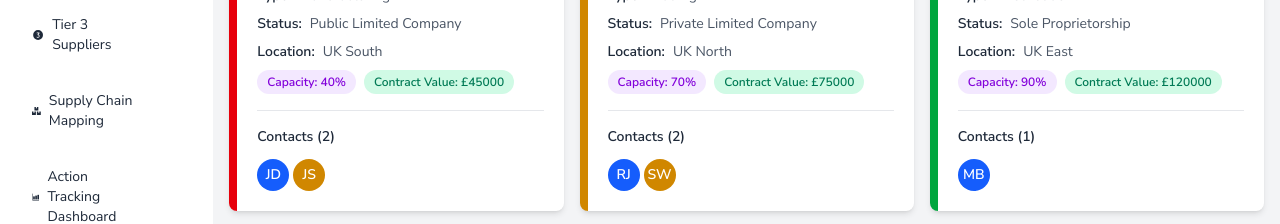
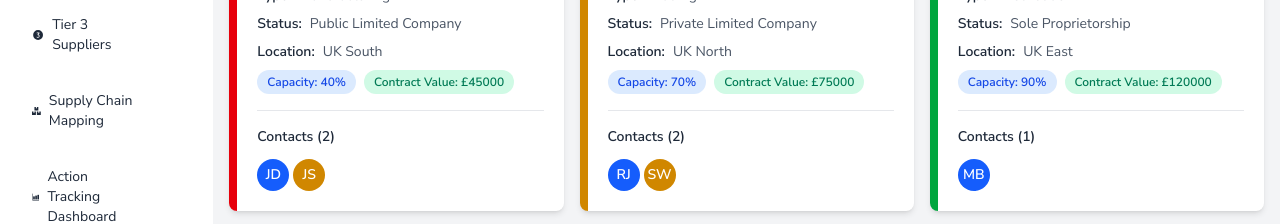
Before and after one commit to zunairah-khan/supplier-intelligence-tool, a React (Vite) app in the folder client/: page /suppliers in a window 1280 px wide. Shown: the part 405-629 px from the top of the page. Built offline with nearby package versions, Linux system fonts and the light colour scheme.

Commit message:
small styling updates

```diff
--- a/client/src/components/SupplierCard.jsx
+++ b/client/src/components/SupplierCard.jsx
@@ -66,7 +66,7 @@ const SupplierCard = ({ supplier }) => {
 
           <div className="flex flex-wrap gap-2 justify-start">
               {supplier.capacity && (
-                <span className="bg-purple-100 text-purple-700 text-xs font-semibold px-2.5 py-1 rounded-full">
+                <span className="bg-blue-100 text-blue-700 text-xs font-semibold px-2.5 py-1 rounded-full">
                   Capacity: {(supplier.capacity * 100).toFixed(0)}%
                 </span>
               )}
--- a/client/src/pages/SupplierDetails.jsx
+++ b/client/src/pages/SupplierDetails.jsx
@@ -48,7 +48,7 @@ const SupplierDetails = () => {
         <Button
             onClick={()=> navigate(-1)}
             label=""
-            icon={<IoChevronBackCircle className="text-3xl text-gray-700 hover:text-gray-600" />}
+            icon={<IoChevronBackCircle className="text-3xl text-gray-700 hover:text-gray-500" />}
             className="flex  rounded-full items-center  text-white  "
           />
 
--- a/client/src/pages/TaskDetails.jsx
+++ b/client/src/pages/TaskDetails.jsx
@@ -94,7 +94,7 @@ const TaskDetails = () => {
         <Button
             onClick={()=> navigate(-1)}
             label=""
-            icon={<IoChevronBackCircle className="text-3xl text-gray-700 hover:text-gray-600" />}
+            icon={<IoChevronBackCircle className="text-3xl text-gray-700 hover:text-gray-500" />}
             className="flex  rounded-full items-center  text-white  "
           />
         <span>
```
